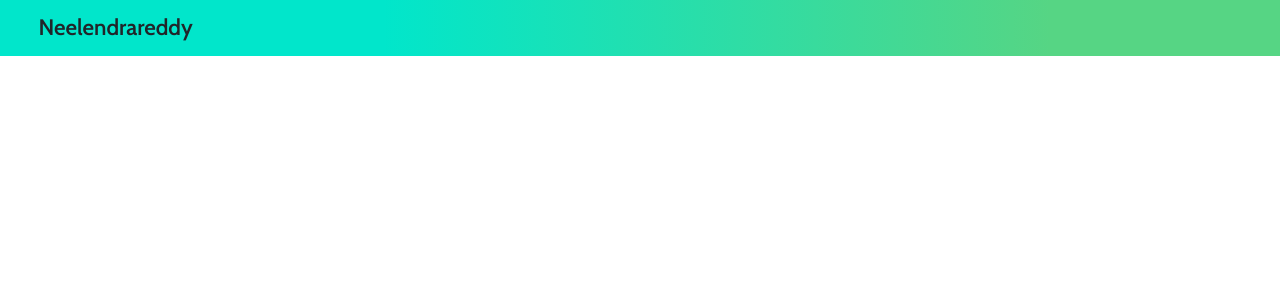
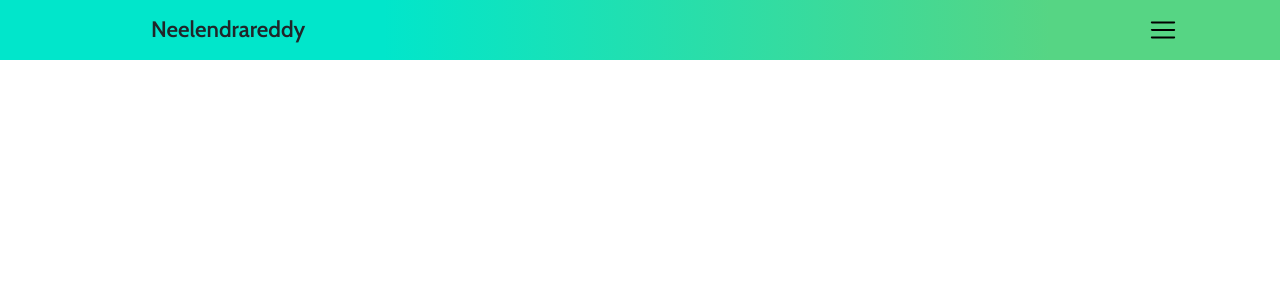
Before and after one commit to neelendrareddy9001/my-portfolio-website, a React (Create React App) app: page / in a window 1280 px wide. Shown: the top 300 px of the page. Built offline with nearby package versions, Linux system fonts and the light colour scheme.

Commit message:
updated scss styles

```diff
--- a/src/App.scss
+++ b/src/App.scss
@@ -1,4 +1,9 @@
 .App {
-  text-align: center;
-  background-color: blue;
+  width: 100vw;
+  height: 100vh;
+  overflow-x: hidden;
 }
+
+.App::-webkit-scrollbar {
+  display: none;
+}
--- a/src/component/Navbar/Navbar.jsx
+++ b/src/component/Navbar/Navbar.jsx
@@ -1,9 +1,11 @@
+import React, { useState } from "react";
 import "./navbar.scss";
 
 import { Link } from "react-router-dom";
 import { RxHamburgerMenu } from "react-icons/rx";
 
 const Navbar = () => {
+  const [showMenu, setShowMenu] = useState(false);
   return (
     <>
       <div className="nav_section" id="nav_section">
--- a/src/component/Navbar/navbar.scss
+++ b/src/component/Navbar/navbar.scss
@@ -7,31 +7,39 @@
     rgba(86, 213, 132, 1) 82%
   );
   display: flex;
-  justify-content: space-between;
+  justify-content: space-around;
   align-items: center;
-  flex-wrap: wrap;
-  height: 3.5rem;
+  flex-wrap: nowrap;
+  height: 60px;
 
   .icon_section_title {
+    text-align: center;
     font-size: 1.4rem;
     text-decoration: none;
-    margin: 0 2.4rem;
+    margin: 0.8rem 3rem;
     font-weight: 600;
     cursor: pointer;
+    // @include xxs {
+    //   display: none;
+    // }
   }
   .nav_menu_section {
     display: flex;
     flex-direction: row;
     margin: 0 12rem;
   }
-  .nav_menu_section .nav_menu_navigation_link {
+  .nav_menu_section {
     text-decoration: none;
     display: block;
     color: #000;
+    .nav_menu_navigaiton_link {
+      display: block;
+      color: black;
+    }
   }
   .nav_icon {
-    @include md {
-      display: none;
-    }
+    color: #000;
+    width: 1.75rem;
+    height: 2rem;
   }
 }
--- a/src/styles/media .scss
+++ b/src/styles/media .scss
@@ -1,4 +1,11 @@
 @import "./globalStyle.scss";
+
+/* XXs */
+@mixin xxs {
+  @media (min-width: 320px) {
+    @content;
+  }
+}
 
 /* XS */
 @mixin xs {
```
